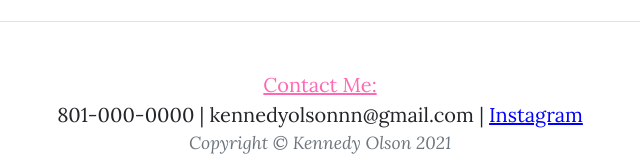
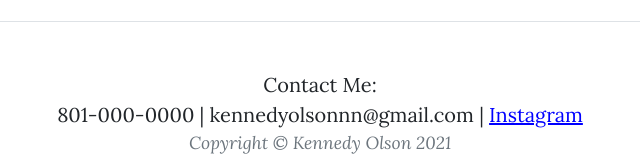
Before and after one commit to kennedyolson/webdev, a plain HTML site: page aboutme.html in a window 1280 px wide. Shown: the part 1746-1906 px from the top of the page, without its empty margins (320-960 px from the left). Drawn offline with nearby package versions, Linux system fonts and the light colour scheme.

Commit message:
Add files via upload

```diff
--- a/aboutme.html
+++ b/aboutme.html
@@ -1,5 +1,5 @@
 <!DOCTYPE html>
-<!-- Kennedy Olson December 11th, 2021 -->
+<!-- Kennedy Olson December 13th, 2021 -->
 <html lang="en">
     <head>
         <meta charset="utf-8" />
@@ -125,7 +125,7 @@
                 <div class="row gx-4 gx-lg-5 justify-content-center">
                     <div class="col-md-10 col-lg-8 col-xl-7">
                         <ul class="list-inline text-center">
-                            <div class="footer"><center>Contact Me:</center></div>
+                            <a class="footer"><center>Contact Me:</center></a>
                                 <a class="footer2"> 801-000-0000 | kennedyolsonnn@gmail.com |
                                 <a href="https://www.instagram.com/kennedyko/" class="links" target="_blank" title="Instagram page on Kennedy Olson">Instagram</a> </a>
                             <div class="small text-center text-muted fst-italic">Copyright &copy; Kennedy Olson 2021</div>
```
